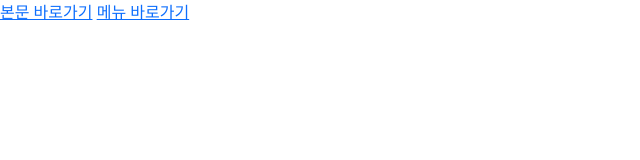
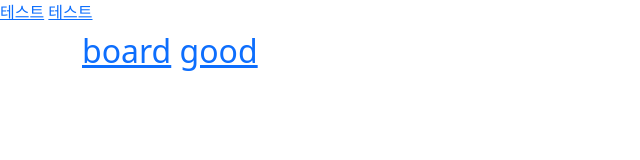
Before and after one commit to moto3z/spring-swagger-pages, a plain HTML site: page docs/index.html in a window 1280 px wide. Shown: the whole page, without its empty margins (0-640 px from the left). Drawn offline with nearby package versions, Linux system fonts and the light colour scheme.

Commit message:
good save point

```diff
--- a/docs/index.html
+++ b/docs/index.html
@@ -8,11 +8,15 @@
 </head>
 <body>
   <div class="">
-    <a href="./mainConent">본문 바로가기</a>
-    <a href="./gnbContent">메뉴 바로가기</a>
+    <a href="./board.html">테스트</a>
+    <a href="./good.html">테스트</a>
   </div>
   <div class="container">
     <h1 class=""></h1>
+    <h2>
+      <a href="./board.html">board</a>
+      <a href="./good.html">good</a>
+    </h2>
   </div>
 </body>
 </html>
```
